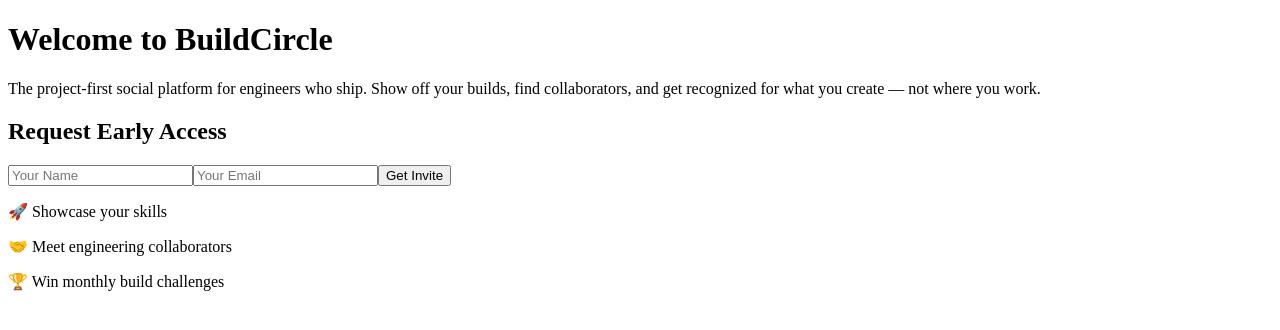
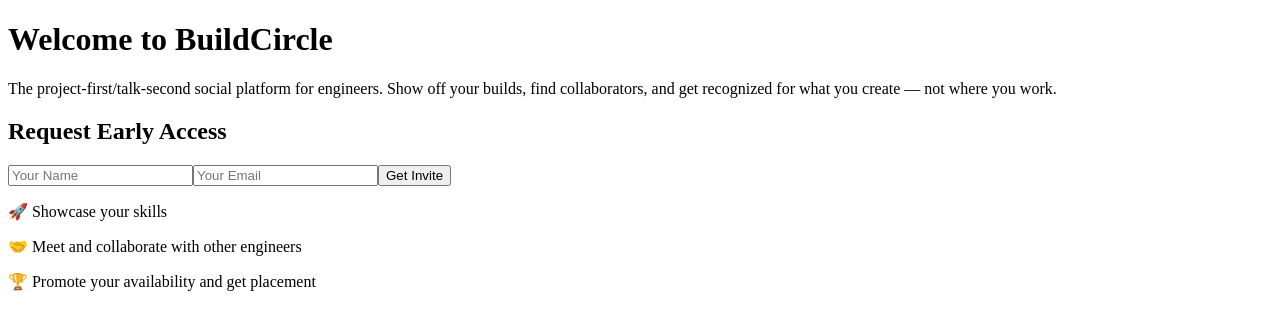
Before and after one commit to jshumphreysss/buildcircle, a Next.js app: page / in a window 1280 px wide. Shown: the top 330 px of the page. Built offline with nearby package versions, Linux system fonts and the light colour scheme.

Commit message:
Update index.js

```diff
--- a/pages/index.js
+++ b/pages/index.js
@@ -10,7 +10,7 @@ export default function BuildCircleLanding() {
 
       <h1 className="text-5xl font-press-start text-center mb-4">Welcome to BuildCircle</h1>
       <p className="text-lg font-press-start text-center max-w-2xl mb-6">
-        The project-first social platform for engineers who ship. Show off your builds, find collaborators,
+        The project-first/talk-second social platform for engineers. Show off your builds, find collaborators,
         and get recognized for what you create — not where you work.
       </p>
 
@@ -38,8 +38,8 @@ export default function BuildCircleLanding() {
 
       <div className="mt-10 text-center text-gray-600 font-press-start">
         <p>🚀 Showcase your skills</p>
-        <p>🤝 Meet engineering collaborators</p>
-        <p>🏆 Win monthly build challenges</p>
+        <p>🤝 Meet and collaborate with other engineers</p>
+        <p>🏆 Promote your availability and get placement</p>
       </div>
     </div>
   );
```
